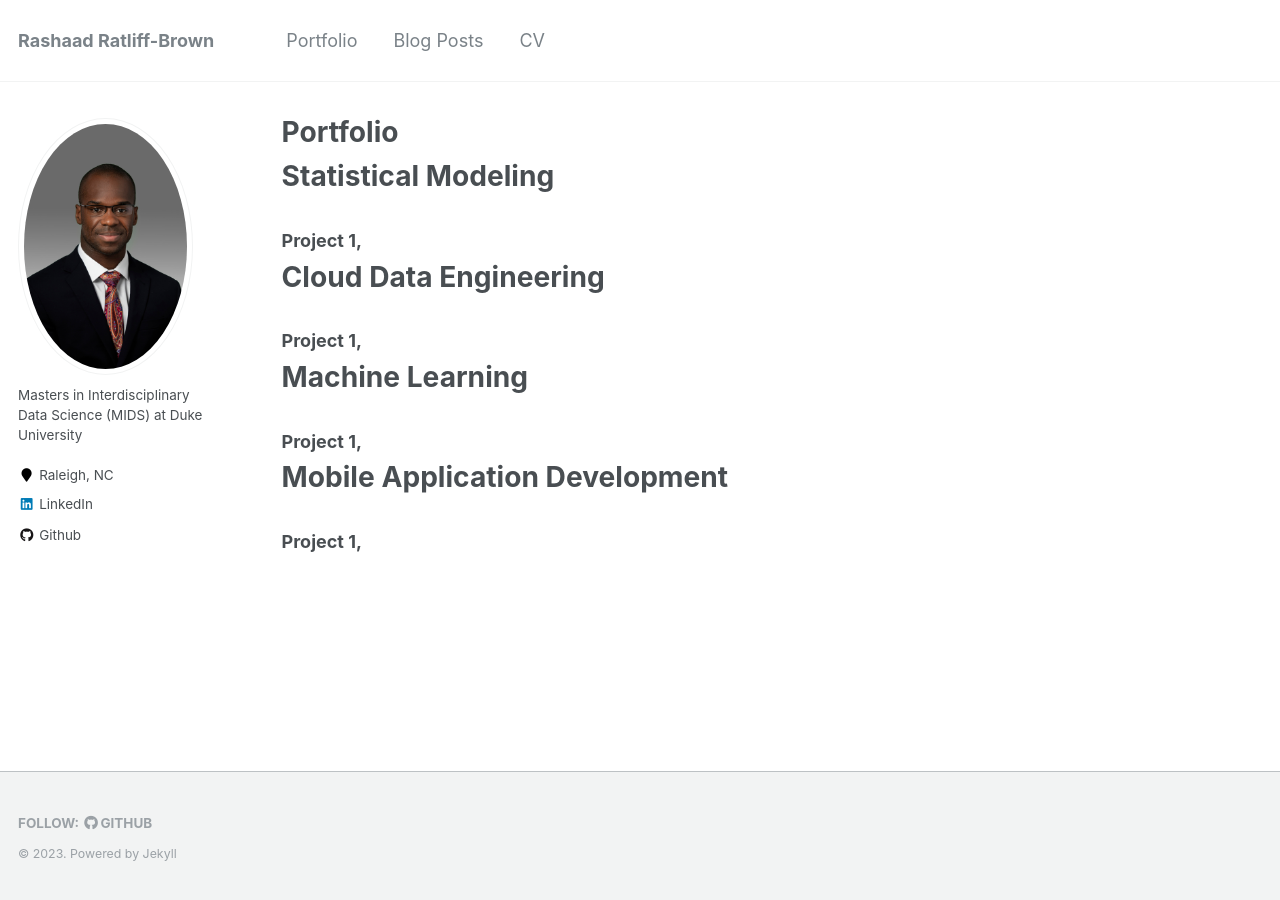
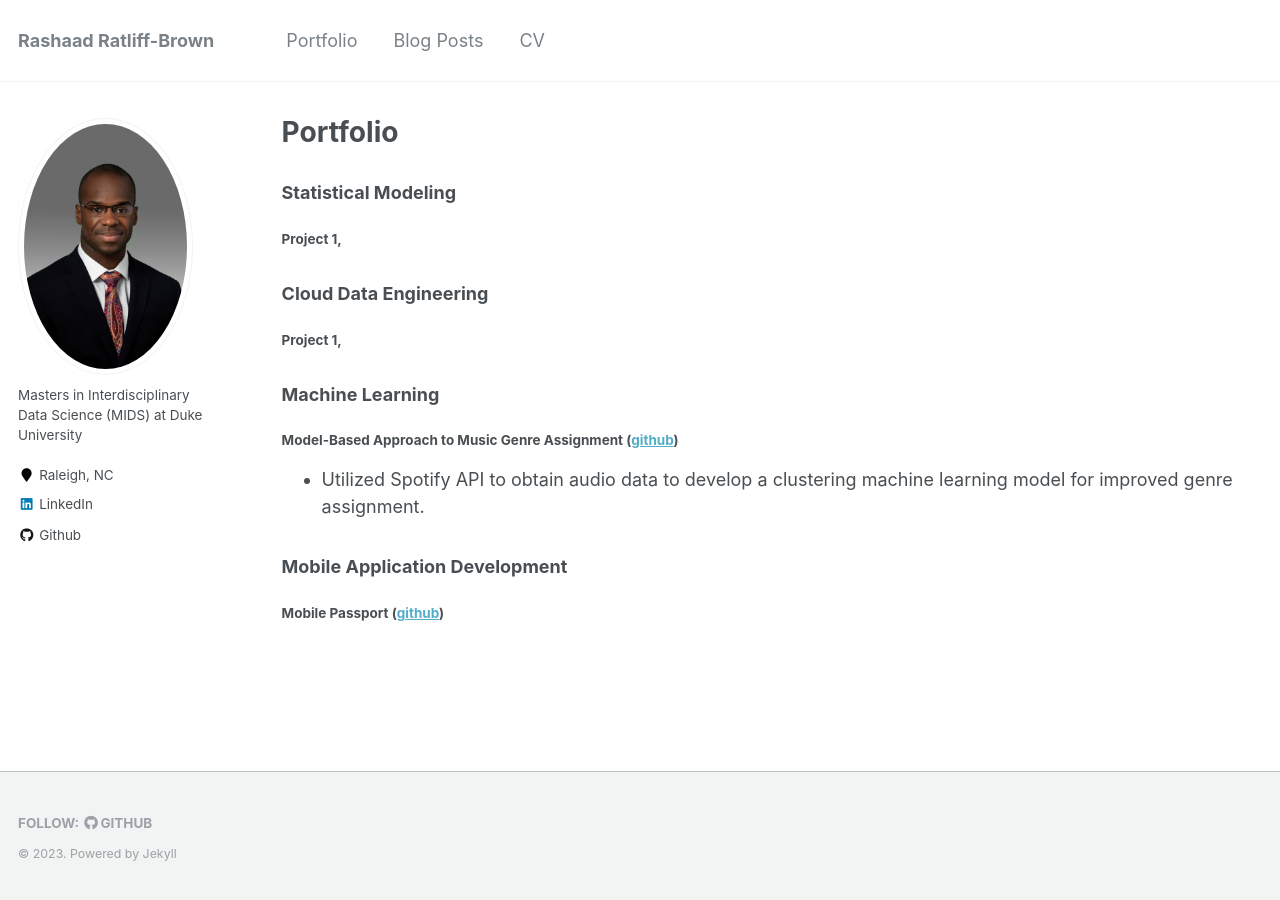
Before and after one commit to caratliff/caratliff.github.io, a Jekyll site: the page built from _pages/portfolio.md, in a window 1280 px wide. Built offline with Jekyll 4.4.1, drawn with Linux system fonts in a browser that asks for light colours.

Commit message:
Update portfolio.md

```diff
--- a/_pages/portfolio.md
+++ b/_pages/portfolio.md
@@ -5,18 +5,17 @@ permalink: /portfolio/
 author_profile: true
 ---
 
-Statistical Modeling
-======
-### Project 1,
 
-Cloud Data Engineering
-======
-### Project 1,
 
-Machine Learning
-======
-### Project 1,
+### Statistical Modeling
+#### Project 1,
 
-Mobile Application Development
-======
-### Project 1,
+### Cloud Data Engineering
+#### Project 1,
+
+### Machine Learning
+#### Model-Based Approach to Music Genre Assignment ([github](https://github.com/rmratliffbrown/ml-genre-assignment))
+* Utilized Spotify API to obtain audio data to develop a clustering machine learning model for improved genre assignment.
+
+### Mobile Application Development
+#### Mobile Passport ([github](https://github.com/rmratliffbrown/mobile-passport))
```
